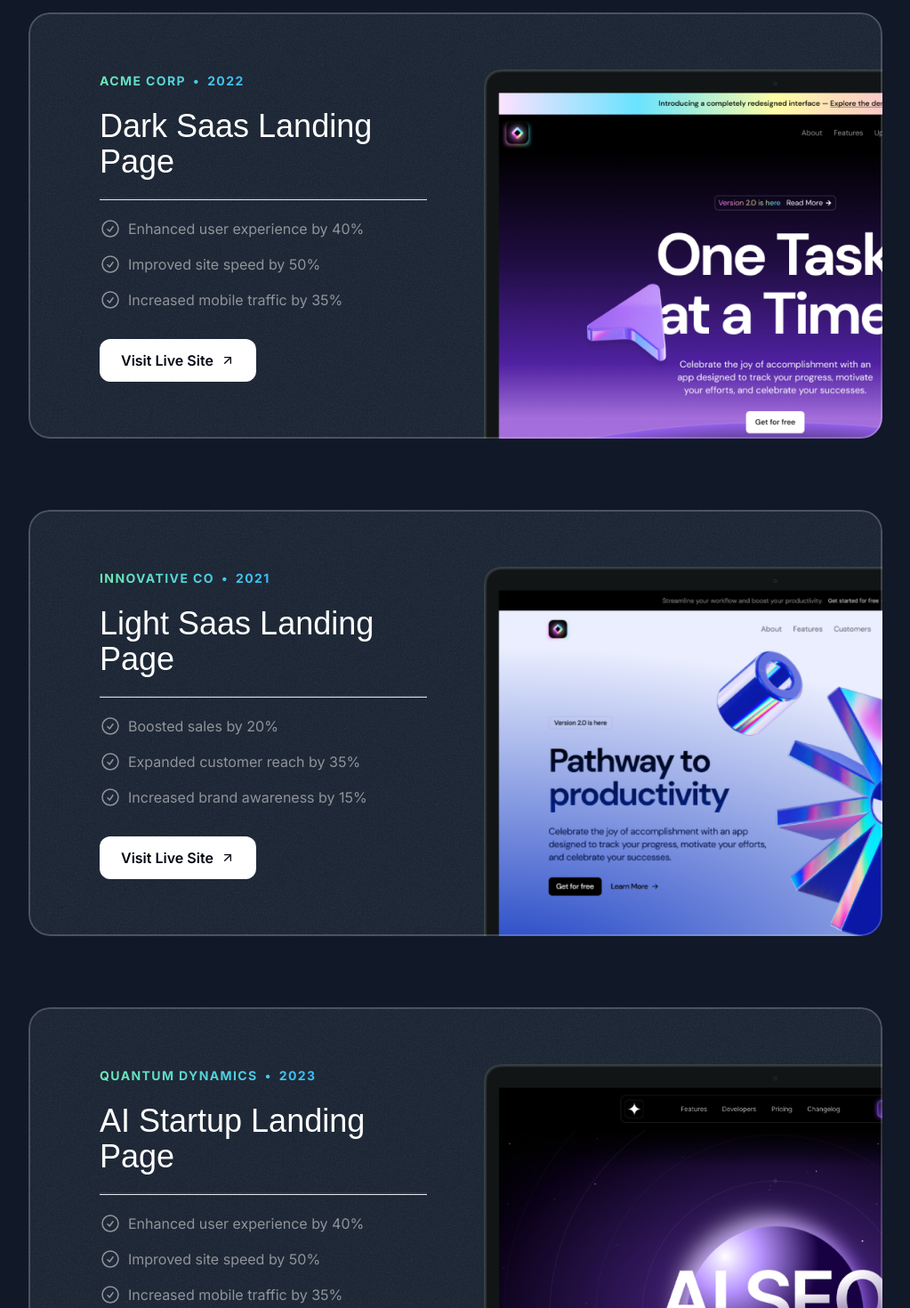
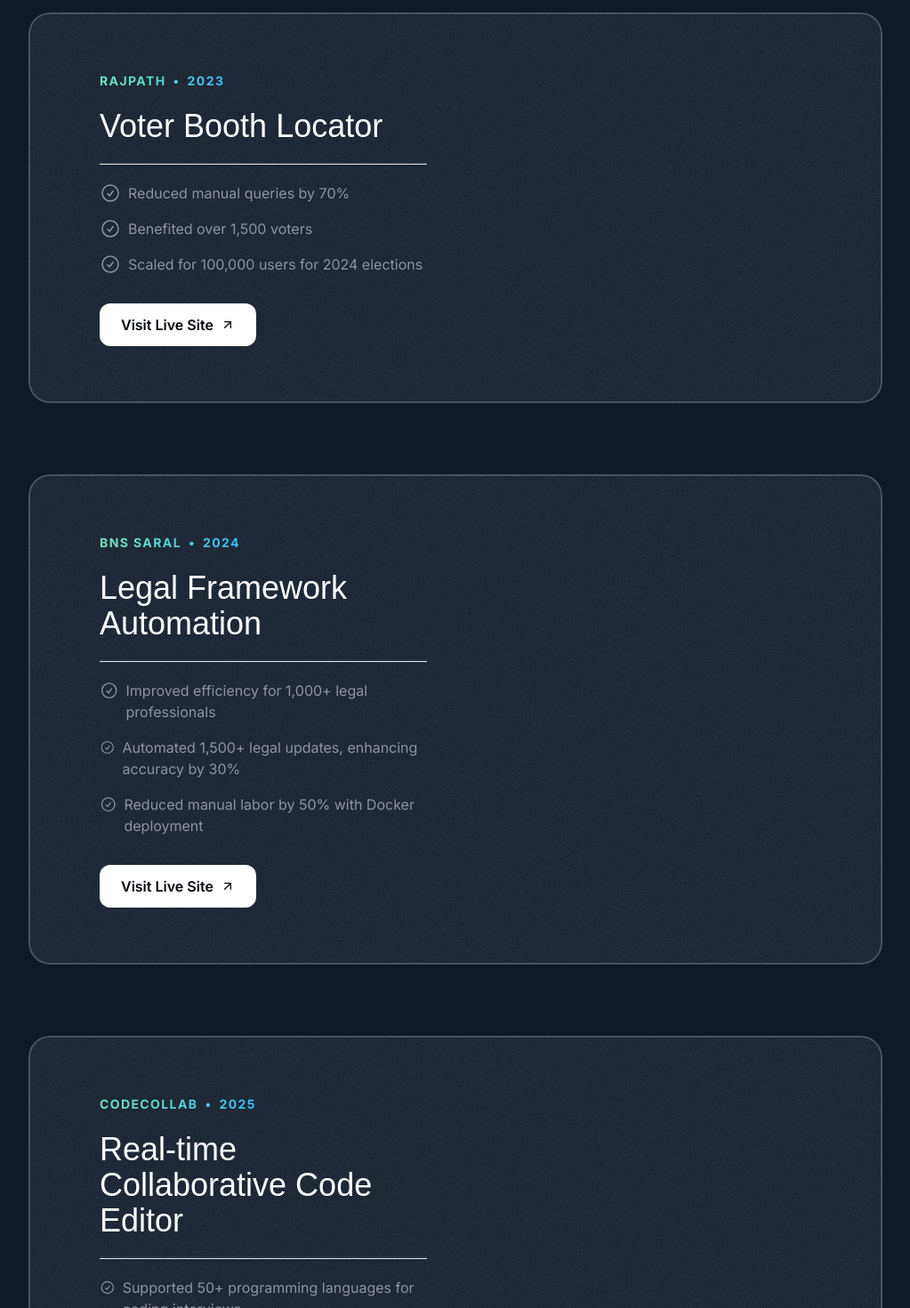
Before and after one commit to adivedpathak/Portfolio, a Next.js app: page / in a window 1280 px wide. Shown: the part 1240-2710 px from the top of the page at 89% size, without its empty margins (128-1151 px from the left). Built offline with nearby package versions, Linux system fonts and the light colour scheme; a web font is replaced by a local one.

Commit message:
removed images

```diff
--- a/src/sections/Projects.tsx
+++ b/src/sections/Projects.tsx
@@ -1,4 +1,4 @@
-import darkSaasLandingPage from "@/assets/images/dark-saas-landing-page.png";
+import rajpath from "@/assets/images/Rajpath.png";
 import lightSaasLandingPage from "@/assets/images/light-saas-landing-page.png";
 import aiStartupLandingPage from "@/assets/images/ai-startup-landing-page.png";
 import Image from "next/image";
@@ -10,40 +10,40 @@ import { Card } from "@/components/Card";
 
 const portfolioProjects = [
   {
-    company: "Acme Corp",
-    year: "2022",
-    title: "Dark Saas Landing Page",
+    company: "Rajpath",
+    year: "2023",
+    title: "Voter Booth Locator",
     results: [
-      { title: "Enhanced user experience by 40%" },
-      { title: "Improved site speed by 50%" },
-      { title: "Increased mobile traffic by 35%" },
+    { title: "Reduced manual queries by 70%" },
+    { title: "Benefited over 1,500 voters" },
+    { title: "Scaled for 100,000 users for 2024 elections" },
     ],
-    link: "https://youtu.be/4k7IdSLxh6w",
-    image: darkSaasLandingPage,
+    link: "https://rajpath-2024.vercel.app/",
+    image: rajpath,
   },
   {
-    company: "Innovative Co",
-    year: "2021",
-    title: "Light Saas Landing Page",
+    company: "BNS Saral",
+    year: "2024",
+    title: "Legal Framework Automation",
     results: [
-      { title: "Boosted sales by 20%" },
-      { title: "Expanded customer reach by 35%" },
-      { title: "Increased brand awareness by 15%" },
+    { title: "Improved efficiency for 1,000+ legal professionals" },
+    { title: "Automated 1,500+ legal updates, enhancing accuracy by 30%" },
+    { title: "Reduced manual labor by 50% with Docker deployment" },
     ],
-    link: "https://youtu.be/7hi5zwO75yc",
-    image: lightSaasLandingPage,
+    link: "https://interview-platform-ten.vercel.app/",
+    image: rajpath,
   },
   {
-    company: "Quantum Dynamics",
-    year: "2023",
-    title: "AI Startup Landing Page",
+    company: "CodeCollab",
+    year: "2025",
+    title: "Real-time Collaborative Code Editor",
     results: [
-      { title: "Enhanced user experience by 40%" },
-      { title: "Improved site speed by 50%" },
-      { title: "Increased mobile traffic by 35%" },
+    { title: "Supported 50+ programming languages for coding interviews" },
+    { title: "Enhanced collaboration for 5+ users, reducing project times by 25%" },
+    { title: "Facilitated real-time output sharing, cutting turnaround times by 20%" },
     ],
-    link: "https://youtu.be/Z7I5uSRHMHg",
-    image: aiStartupLandingPage,
+    link: "https://interview-platform-ten.vercel.app/",
+    image: rajpath,
   },
 ];
 
@@ -93,11 +93,11 @@ export const ProjectsSection = () => {
                   </a>
                 </div>
                 <div className="relative">
-                  <Image
+                  {/* <Image
                     src={project.image}
                     alt={project.title}
                     className="mt-8 -mb-4 md:-mb-0 lg:mt-0 lg:absolute lg:h-full lg:w-auto lg:max-w-none"
-                  />
+                  /> */}
                 </div>
               </div>
             </Card>
```
Also changed, not shown: src/assets/images/bns.png (added), src/assets/images/rajpath.png (added).
